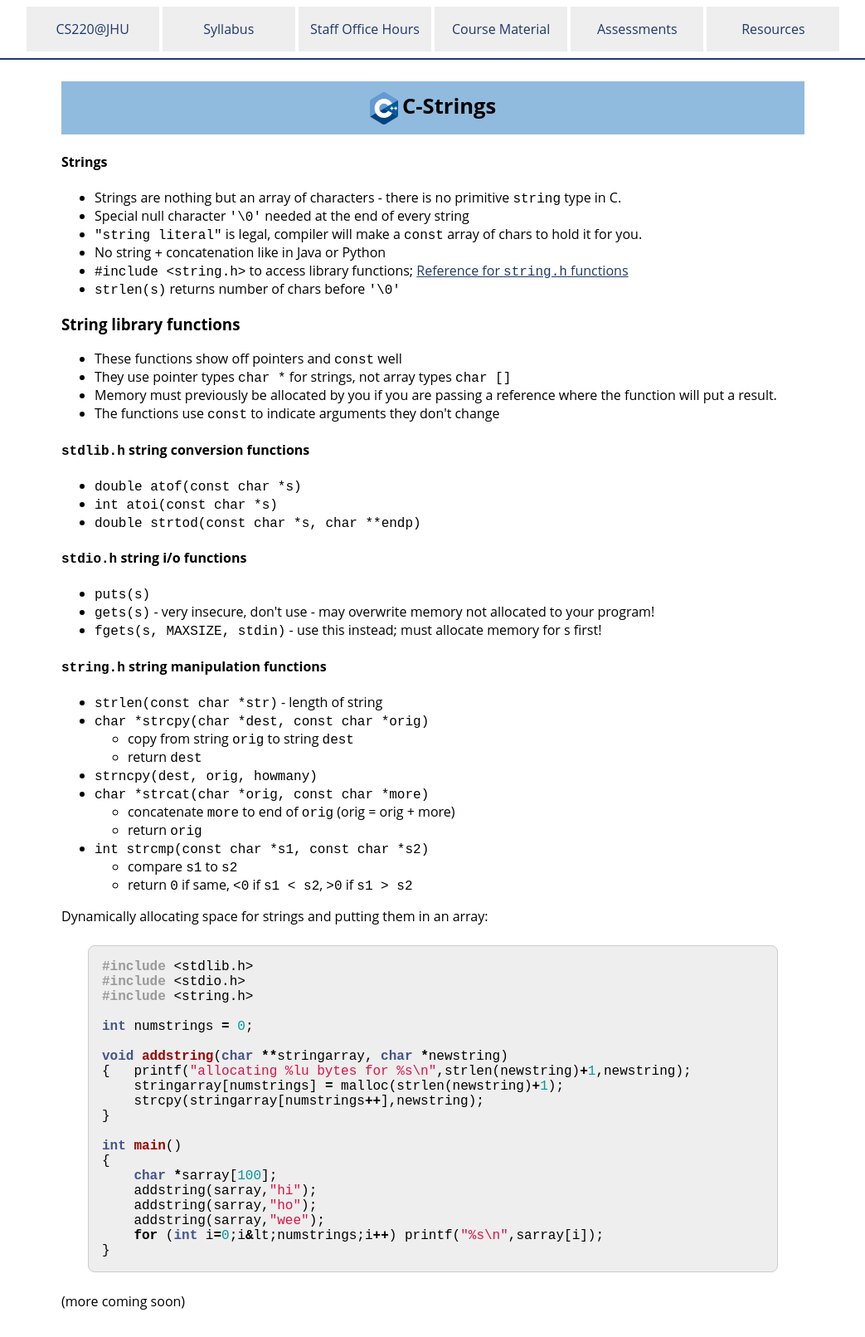
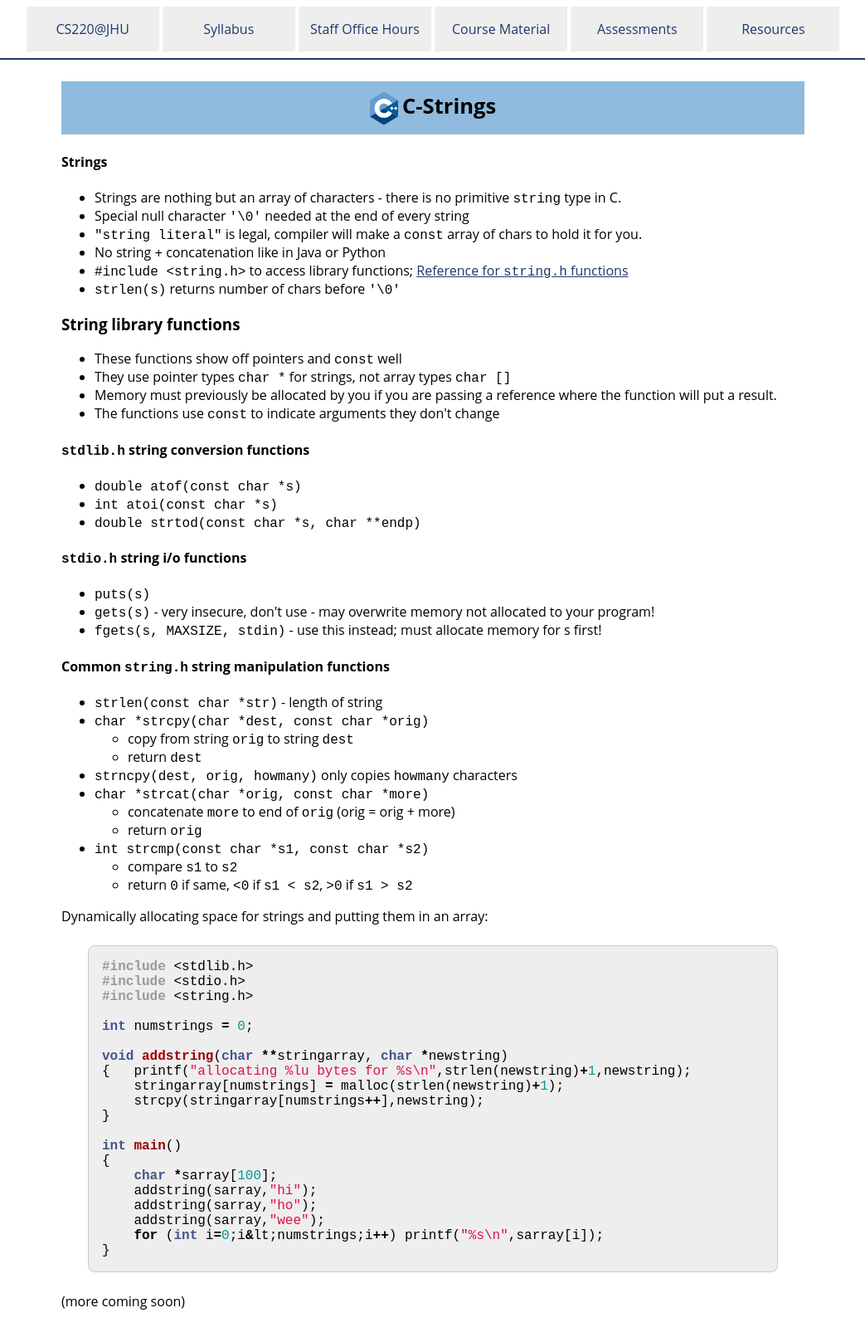
Before and after one commit to jhu-ip/cs220-f25, a Jekyll site: the page built from notes/notes-Cstrings.md, in a window 1280 px wide. Shown: the whole page at 83% size, without its empty margins (118-1161 px from the left). Built offline with Jekyll 4.4.1, drawn with Linux system fonts in a browser that asks for light colours.

Commit message:
more NOTES updates arrays & strings

```diff
--- a/notes/notes-Cstrings.md
+++ b/notes/notes-Cstrings.md
@@ -36,7 +36,7 @@ title: C-Strings
 </li></ul>
 
 
-<h4><code>string.h</code> string manipulation functions</h4>
+<h4>Common <code>string.h</code> string manipulation functions</h4>
 <ul>
   <li> <code>strlen(const char *str)</code> - length of string
 </li> <li> <code>char *strcpy(char *dest, const char *orig)</code>
@@ -44,7 +44,7 @@ title: C-Strings
 <li> copy from string <code>orig</code> to string <code>dest</code>
 </li><li> return <code>dest</code>
 </li>	</ul>
-    <li> <code>strncpy(dest, orig, howmany)</code>
+    <li> <code>strncpy(dest, orig, howmany)</code> only copies <code>howmany</code> characters
 </li>    <li> <code>char *strcat(char *orig, const char *more)</code>
 <ul>    <li> concatenate <code>more</code> to end of <code>orig</code> (orig = orig + more)
 </li>    <li> return <code>orig</code>
```
Also changed, not shown: notes/notes-Carrays.md (+4 -8 lines).
